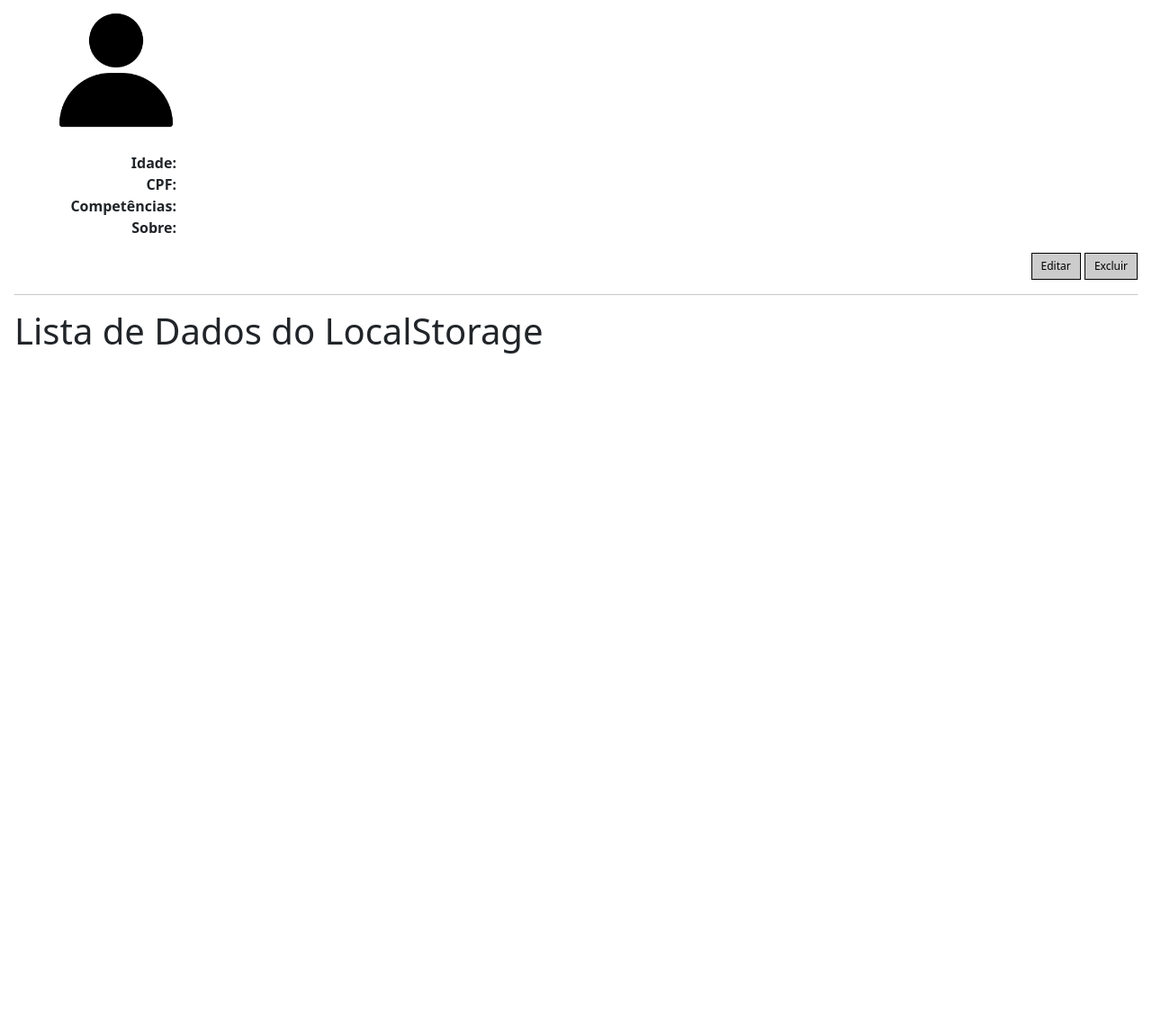
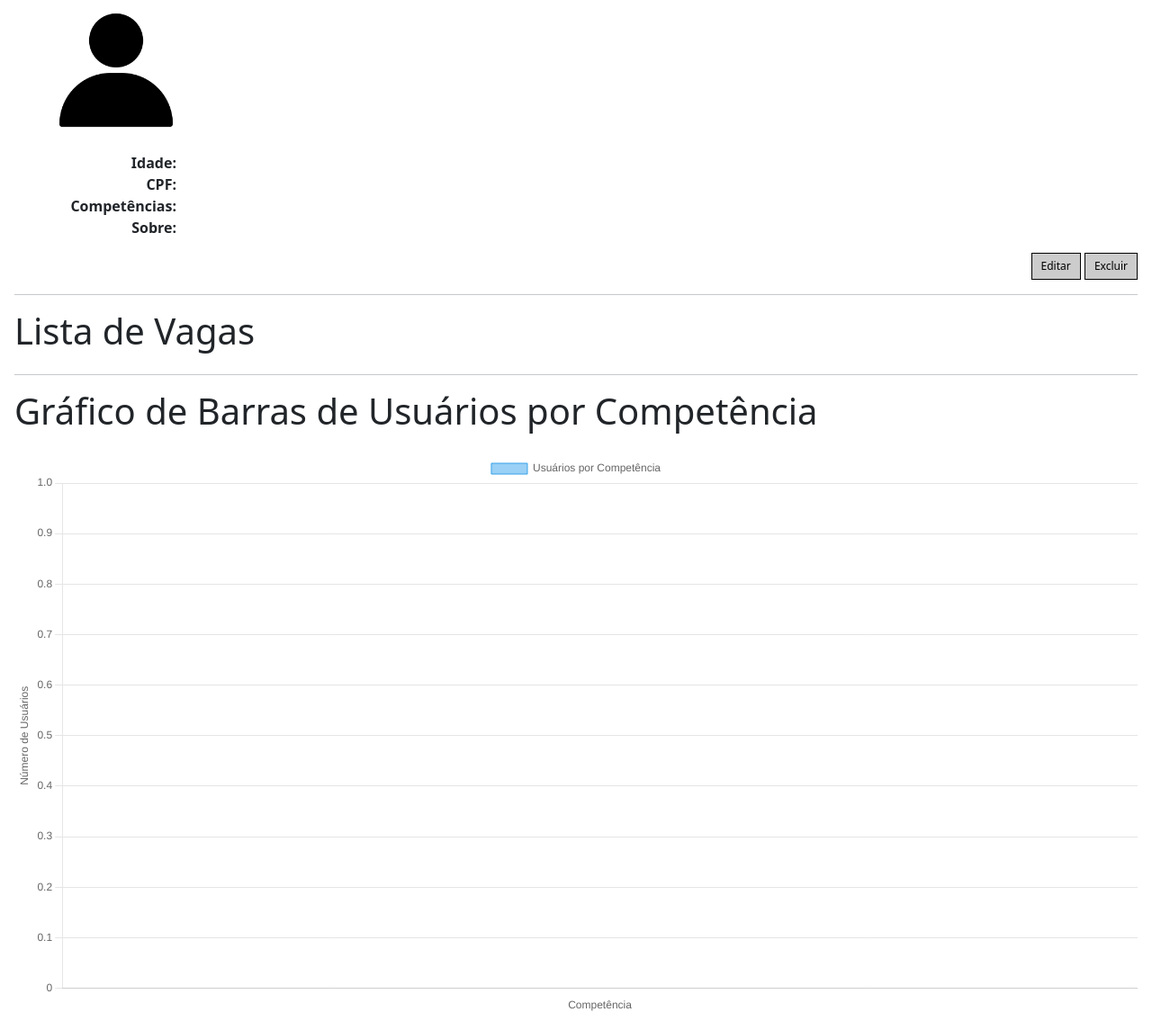
Before and after one commit to f2lpOliveira/linketinder, a website built with webpack: page frontend/public/perfilCandidato.html in a window 1280 px wide. Shown: the part 126-1271 px from the top of the page at 90% size. Before the commit the page ends 800 px from the top, so only its background shows below. Built offline with nearby package versions, Linux system fonts and the light colour scheme.

Commit message:
logicaPerfil_1.0.3.ts

```diff
--- a/frontend/package.json
+++ b/frontend/package.json
@@ -16,5 +16,8 @@
     "typescript": "^5.3.3",
     "webpack": "^5.90.1",
     "webpack-cli": "^5.1.4"
+  },
+  "dependencies": {
+    "chart.js": "^4.4.1"
   }
 }
--- a/frontend/public/perfilCandidato.html
+++ b/frontend/public/perfilCandidato.html
@@ -6,6 +6,7 @@
     <link href="https://cdn.jsdelivr.net/npm/bootstrap@5/dist/css/bootstrap.min.css" rel="stylesheet" integrity="sha384-T3c6CoIi6uLrA9TneNEoa7RxnatzjcDSCmG1MXxSR1GAsXEV/Dwwykc2MPK8M2HN" crossorigin="anonymous">
     <link rel="stylesheet" href="assets/css/global.css">
     <script src="https://cdn.jsdelivr.net/npm/bootstrap@5/dist/js/bootstrap.bundle.min.js" integrity="sha384-C6RzsynM9kWDrMNeT87bh95OGNyZPhcTNXj1NW7RuBCsyN/o0jlpcV8Qyq46cDfL" crossorigin="anonymous"></script>
+    <script src="https://cdn.jsdelivr.net/npm/chart.js"></script>
     <title>LinketINder</title>
 </head>
 
@@ -57,8 +58,11 @@
         <button type="button" class="btn98 btn-danger">Excluir</button>
     </div>
     <hr>
-    <h1 class="mb-4">Lista de Dados do LocalStorage</h1>
+    <h1 class="mb-4">Lista de Vagas</h1>
     <div id="lista-candidatos" class="row row-cols-auto g-3"></div>
+    <hr>
+    <h1 class="mb-4">Gráfico de Barras de Usuários por Competência</h1>
+    <canvas id="grafico-barras" width="800" height="400"></canvas>
 </div>
 </div>
 <script src="./dist/perfilCandidato.js" defer></script>
--- a/frontend/src/listarLocalStorage.ts
+++ b/frontend/src/listarLocalStorage.ts
@@ -1,4 +1,4 @@
-// listarLocalStorage.ts
+import Chart from 'chart.js/auto'
 
 interface CadastroCandidato {
     nome: string;
@@ -53,3 +53,54 @@ function exibirDadosLocalStorage(): void {
 }
 
 exibirDadosLocalStorage();
+
+function criarGraficoBarras(): void {
+    const dados = listarLocalStorage();
+    const competenciasContagem: { [key: string]: number } = {};
+
+    dados.forEach(candidato => {
+        candidato.competencias.forEach(competencia => {
+            if (!competenciasContagem[competencia]) {
+                competenciasContagem[competencia] = 1;
+            } else {
+                competenciasContagem[competencia]++;
+            }
+        });
+    });
+
+    const labels = Object.keys(competenciasContagem);
+    const data = Object.values(competenciasContagem);
+
+    const graficoBarras = new Chart('grafico-barras', {
+        type: 'bar',
+        data: {
+            labels: labels,
+            datasets: [{
+                label: 'Usuários por Competência',
+                data: data,
+                backgroundColor: 'rgba(54, 162, 235, 0.5)',
+                borderColor: 'rgba(54, 162, 235, 1)',
+                borderWidth: 1
+            }]
+        },
+        options: {
+            scales: {
+                y: {
+                    beginAtZero: true,
+                    title: {
+                        display: true,
+                        text: 'Número de Usuários'
+                    }
+                },
+                x: {
+                    title: {
+                        display: true,
+                        text: 'Competência'
+                    }
+                }
+            }
+        }
+    });
+}
+
+criarGraficoBarras();
```
Also changed, not shown: frontend/public/dist/listarLocalStorage.js, frontend/public/dist/listarLocalStorage.js.LICENSE.txt (added), 1 other file.
